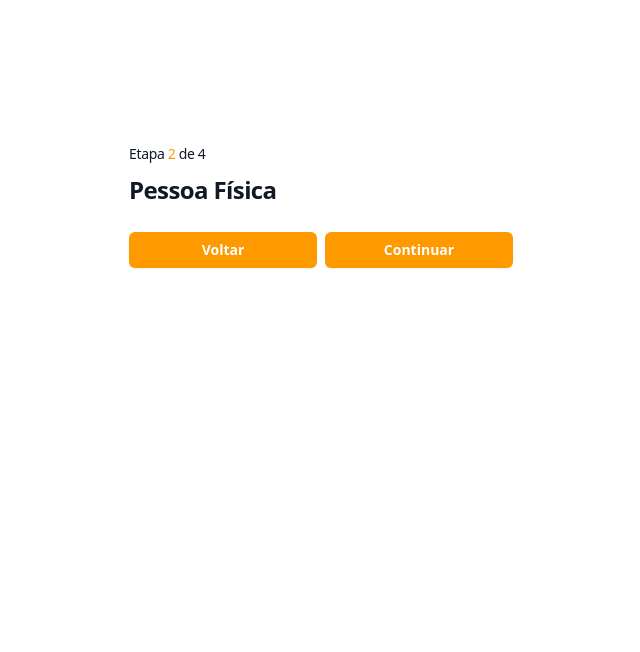
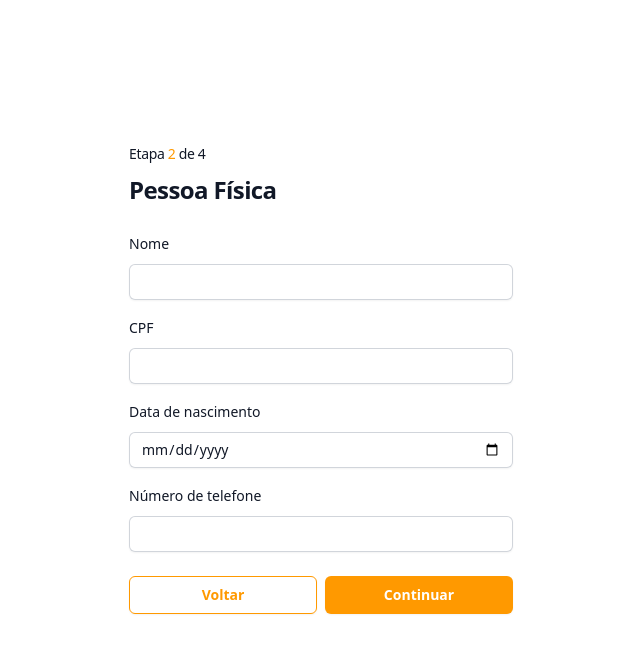
Before and after one commit to SillasMC/desafio-mb-web, a React (Vite) app in the folder ui/: page / in a window 1280 px wide. Both pictures are taken after typing "name@example.com" into the empty fields and a click on the button "Continuar". Shown: the top 652 px of the page, without its empty margins (319-959 px from the left). Built offline with nearby package versions, Linux system fonts and the light colour scheme.

Commit message:
feat: add step two of form

```diff
--- a/ui/src/forms/Registration.tsx
+++ b/ui/src/forms/Registration.tsx
@@ -78,7 +78,7 @@ const Registration: React.FC<IRegistration> = ({ handleResult }) => {
               {step !== 0 && (
                 <button
                   onClick={decreaseStep}
-                  className="w-1/2 justify-center rounded-md bg-[#ff9900] px-3 py-1.5 text-sm font-semibold leading-6 text-white shadow-sm hover:bg-[#f89d00b3] focus-visible:outline focus-visible:outline-2 focus-visible:outline-offset-2 focus-visible:outline-[#ff9900]"
+                  className="w-1/2 justify-center rounded-md border border-[#ff9900] px-3 py-1.5 text-sm font-semibold leading-6 text-[#ff9900] shadow-sm hover:border-[#f89d00b3] focus-visible:outline focus-visible:outline-2 focus-visible:outline-offset-2 focus-visible:outline-[#ff9900]"
                   >
                     Voltar
                 </button>
--- a/ui/src/forms/StepTwoPF.tsx
+++ b/ui/src/forms/StepTwoPF.tsx
@@ -1,3 +1,5 @@
+import InputField from './components/InputField'
+
 const StepTwoPF = () => {
   return (
     <>
@@ -6,6 +8,26 @@ const StepTwoPF = () => {
       </div>
 
       <div className="mt-6 sm:mx-auto sm:w-full sm:max-w-sm">
+        <InputField
+          id="name"
+          name="name"
+          type="text"
+          label="Nome" />
+        <InputField
+          id="cpf"
+          name="cpf"
+          type="text"
+          label="CPF" />
+        <InputField
+          id="birthDate"
+          name="birthDate"
+          type="date"
+          label="Data de nascimento" />
+        <InputField
+          id="telephone"
+          name="telephone"
+          type="tel"
+          label="Número de telefone" />
       </div>
     </>
   )
--- a/ui/src/forms/StepTwoPJ.tsx
+++ b/ui/src/forms/StepTwoPJ.tsx
@@ -1,3 +1,5 @@
+import InputField from './components/InputField'
+
 const StepTwoPJ = () => {
   return (
     <>
@@ -5,28 +7,26 @@ const StepTwoPJ = () => {
         <h2 className="text-left text-2xl font-bold leading-9 tracking-tight text-gray-900">Pessoa Jurídica</h2>
       </div>
 
-      <div className="mt-6 sm:mx-auto sm:w-full sm:max-w-sm">
-        <form className="space-y-6" action="#" method="POST">
-          <div>
-            <label htmlFor="email" className="block text-sm font-medium leading-6 text-gray-900">Email address</label>
-            <div className="mt-2">
-              <input id="email" name="email" type="email" autoComplete="email" required className="block w-full rounded-md border-0 py-1.5 text-gray-900 shadow-sm ring-1 ring-inset ring-gray-300 placeholder:text-gray-400 focus:ring-2 focus:ring-inset focus:ring-[#ff9900] sm:text-sm sm:leading-6" />
-            </div>
-          </div>
-
-          <div>
-            <div className="flex items-center justify-between">
-              <label htmlFor="password" className="block text-sm font-medium leading-6 text-gray-900">Password</label>
-            </div>
-            <div className="mt-2">
-              <input id="password" name="password" type="password" autoComplete="current-password" required className="block w-full rounded-md border-0 py-1.5 text-gray-900 shadow-sm ring-1 ring-inset ring-gray-300 placeholder:text-gray-400 focus:ring-2 focus:ring-inset focus:ring-[#ff9900] sm:text-sm sm:leading-6" />
-            </div>
-          </div>
-
-          <div>
-            <button type="submit" className="flex w-full justify-center rounded-md bg-[#ff9900] px-3 py-1.5 text-sm font-semibold leading-6 text-white shadow-sm hover:bg-[#f89d00b3] focus-visible:outline focus-visible:outline-2 focus-visible:outline-offset-2 focus-visible:outline-[#ff9900]">Sign in</button>
-          </div>
-        </form>
+      <div className="mt-6 sm:mx-auto sm:w-full sm:max-w-sm"><InputField
+          id="name"
+          name="name"
+          type="text"
+          label="Razão social" />
+        <InputField
+          id="cnpj"
+          name="cnpj"
+          type="text"
+          label="CNPJ" />
+        <InputField
+          id="foundationDate"
+          name="foundationDate"
+          type="date"
+          label="Data de abertura da empresa" />
+        <InputField
+          id="telephone"
+          name="telephone"
+          type="tel"
+          label="Telefone" />
       </div>
     </>
   )
--- a/ui/src/forms/components/InputField.tsx
+++ b/ui/src/forms/components/InputField.tsx
@@ -12,7 +12,7 @@ const InputField = (props) => {
             >
             {label}
         </label>
-        <div className="mt-2">
+        <div className="mt-2 mb-4">
             <input
                 className="block w-full rounded-md border-0 py-1.5 text-gray-900 shadow-sm ring-1 ring-inset ring-gray-300 placeholder:text-gray-400 focus:ring-2 focus:ring-inset focus:ring-[#ff9900] sm:text-sm sm:leading-6"
                 {...field}
--- a/ui/src/forms/model/validationSchema.ts
+++ b/ui/src/forms/model/validationSchema.ts
@@ -4,6 +4,18 @@ import { ptBR } from 'date-fns/locale'
 
 const cpfRegEx = /^\d{3}\.\d{3}\.\d{3}\-\d{2}$/
 const cnpjRegEx = /^\d{2}\.\d{3}\.\d{3}\/\d{4}\-\d{2}$/
+
+const validateDate = val => {
+  if (val) {
+    const parsedDate = parse(val, 'yyyy-MM-dd', new Date(), { locale: ptBR });
+    const isValidDate = isValid(parsedDate);
+    if (isValidDate) {
+      return isBefore(parsedDate, new Date())
+    }
+    return false;
+  }
+  return false;
+}
 
 export const validationSchema = (step: number, isPerson: boolean) => {
   switch (step) {
@@ -20,17 +32,7 @@ export const validationSchema = (step: number, isPerson: boolean) => {
         birthDate: yup.string()
           .nullable()
           .required('Campo data de nascimento deve ser preenchido')
-          .test('expDate', 'Data de nascimento inválida', val => {
-            if (val) {
-              const parsedDate = parse(val, 'P', new Date(), { locale: ptBR });
-              const isValidDate = isValid(parsedDate);
-              if (isValidDate) {
-                return isBefore(parsedDate, new Date())
-              }
-              return false;
-            }
-            return false;
-          }),
+          .test('expDate', 'Data de nascimento inválida', validateDate),
         telephone: yup.string().required('Campo telefone deve ser preenchido'),
       }) : yup.object().shape({
         name: yup.string().required('Campo razão social deve ser preenchido'),
@@ -40,17 +42,7 @@ export const validationSchema = (step: number, isPerson: boolean) => {
         foundationDate: yup.string()
           .nullable()
           .required('Campo data de abertura deve ser preenchido')
-          .test('expDate', 'Data de abertura inválida', val => {
-            if (val) {
-              const parsedDate = parse(val, 'P', new Date(), { locale: ptBR });
-              const isValidDate = isValid(parsedDate);
-              if (isValidDate) {
-                return isBefore(parsedDate, new Date())
-              }
-              return false;
-            }
-            return false;
-          }),
+          .test('expDate', 'Data de abertura inválida', validateDate),
         telephone: yup.string().required('Campo telefone deve ser preenchido')
       })
     case 2:
```
